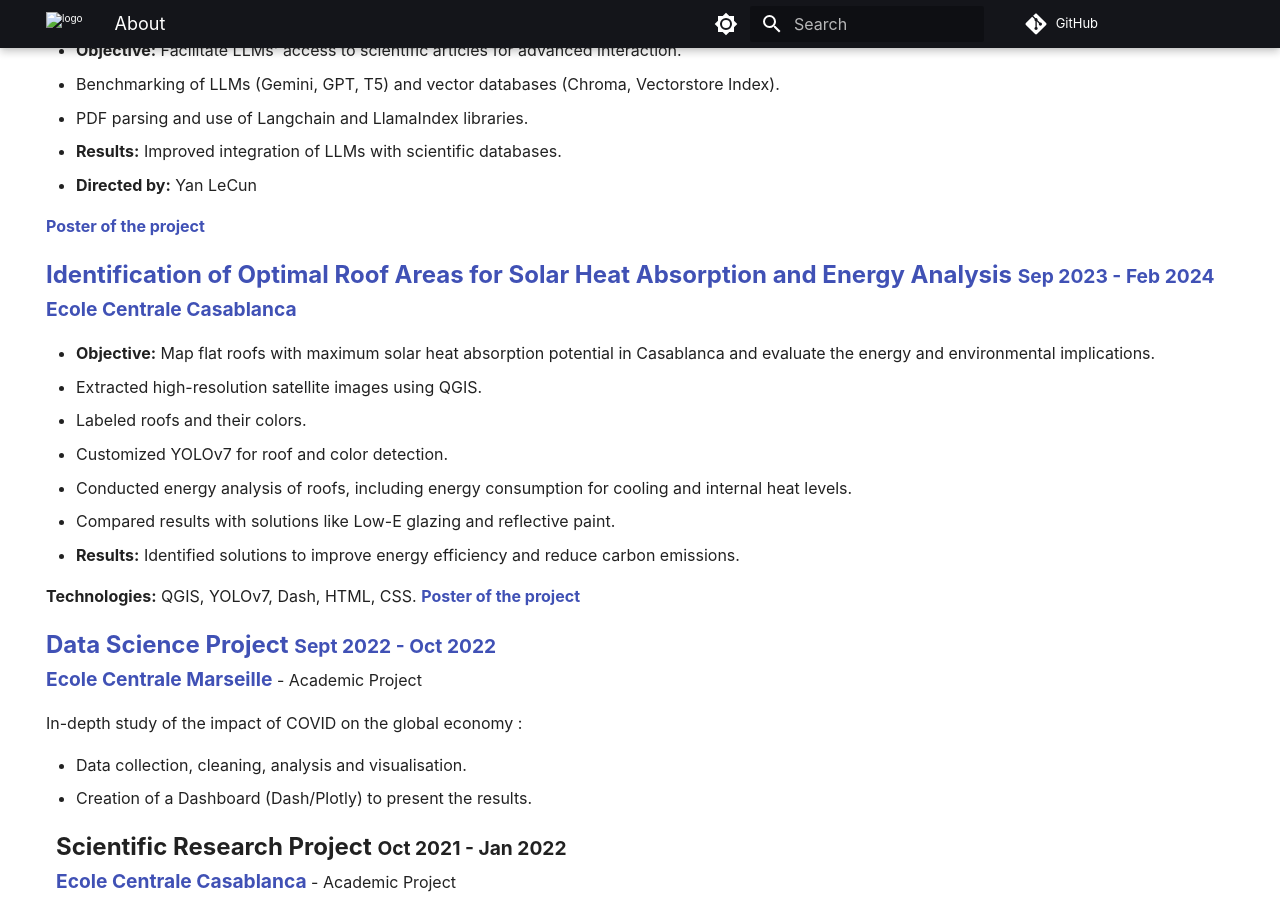
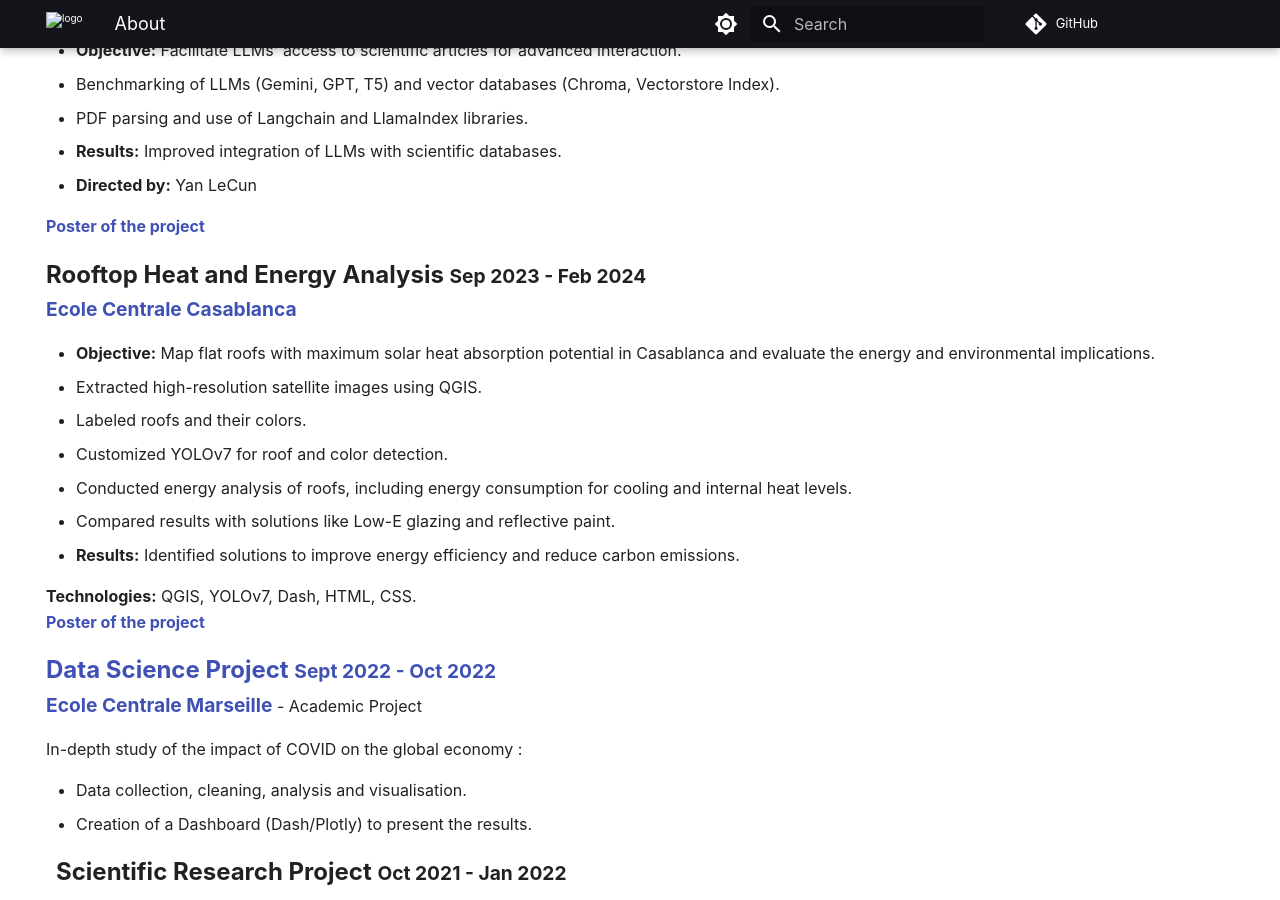
Before and after one commit to ilyasselfourati/ilyasselfourati, an MkDocs documentation site: the page built from web/index.md, in a window 1280 px wide and 900 px high, scrolled down 3371 px. Built offline with MkDocs 1.6.1 and Material for MkDocs 9.7.7, drawn with Linux system fonts in a browser that asks for light colours; nearby versions of some CDN libraries; comment, search, counter and statistics services are not loaded.

Commit message:
last version 3

```diff
--- a/web/index.md
+++ b/web/index.md
@@ -95,8 +95,8 @@
         <li><b>Directed by:</b> Yan LeCun
         </li>
       </ul>
-      <a href="https://drive.google.com/file/d/1fjMWbCE3DwqzuNFVsyI0KrBwEIlDsn4A/view?usp=sharing"><strong>Poster of the project </strong>
-    <p><strong style="font-size: 1.5em;">Identification of Optimal Roof Areas for Solar Heat Absorption and Energy Analysis </strong><strong style="font-size: 1.2em;"><span class="date" style=" color: inherit;">Sep 2023 - Feb 2024</span><br><a>Ecole Centrale Casablanca</strong></a>
+      <a href="https://drive.google.com/file/d/1fjMWbCE3DwqzuNFVsyI0KrBwEIlDsn4A/view?usp=sharing"><strong>Poster of the project </strong></a>
+    <p><strong style="font-size: 1.5em;">Rooftop Heat and Energy Analysis </strong><strong style="font-size: 1.2em;"><span class="date" style=" color: inherit;">Sep 2023 - Feb 2024</span><br><a>Ecole Centrale Casablanca</strong></a>
       <ul>
         <li><b>Objective:</b> Map flat roofs with maximum solar heat absorption potential in Casablanca and evaluate the energy and environmental implications.
         <li>Extracted high-resolution satellite images using QGIS.
@@ -107,7 +107,7 @@
         <li><b>Results:</b> Identified solutions to improve energy efficiency and reduce carbon emissions.
         </li>
       </ul>
-      <b>Technologies:</b> QGIS, YOLOv7, Dash, HTML, CSS.
+      <b>Technologies:</b> QGIS, YOLOv7, Dash, HTML, CSS.<br>
       <a href="https://drive.google.com/file/d/1qm-Li-gV8lu4wHj9JgKtI3arBFyh789L/view?usp=sharing"><strong>Poster of the project </strong>
       <p><strong style="font-size: 1.5em;">Data Science Project </strong><strong style="font-size: 1.2em;"><span class="date" style=" color: inherit;">Sept 2022 - Oct 2022</span><br><a>Ecole Centrale Marseille</strong></a> - Academic Project</p>
       <p>In-depth study of the impact of COVID on the global economy : </p>
```
